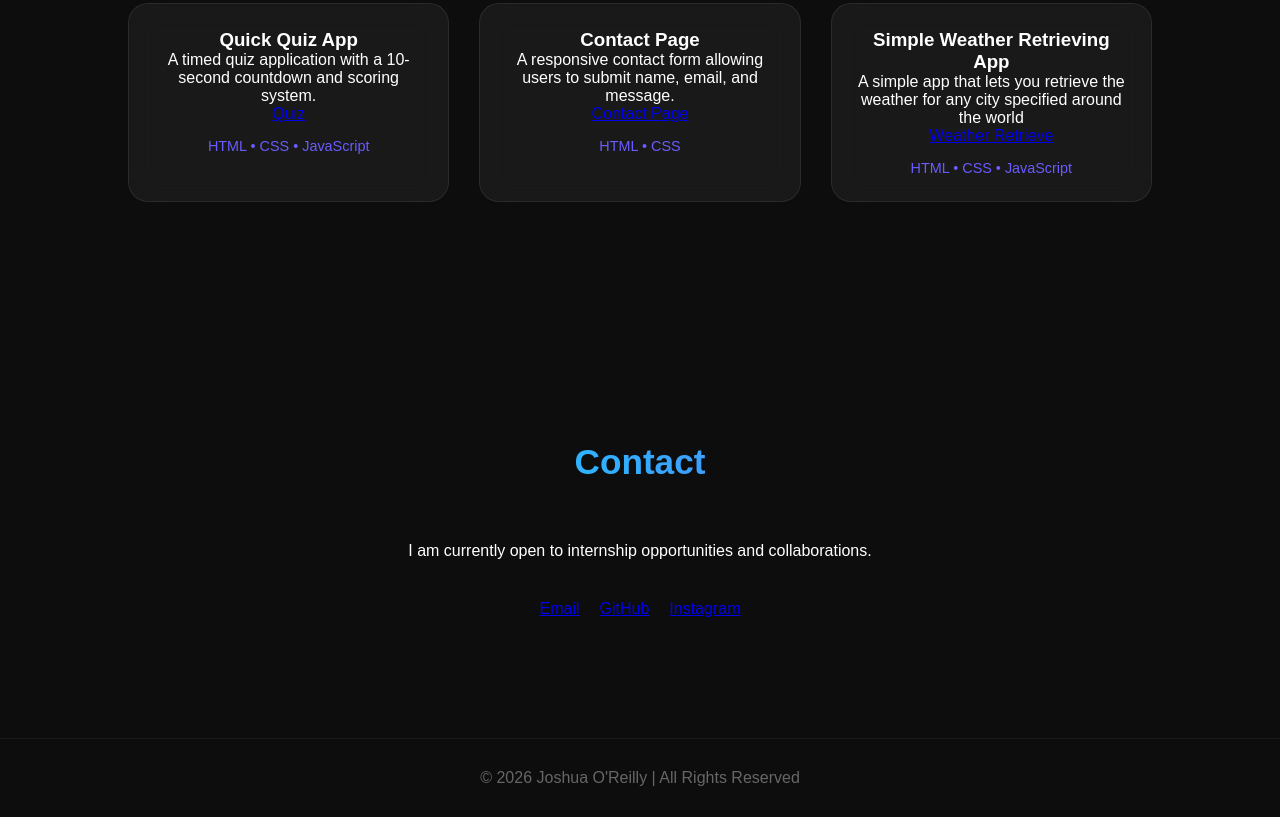
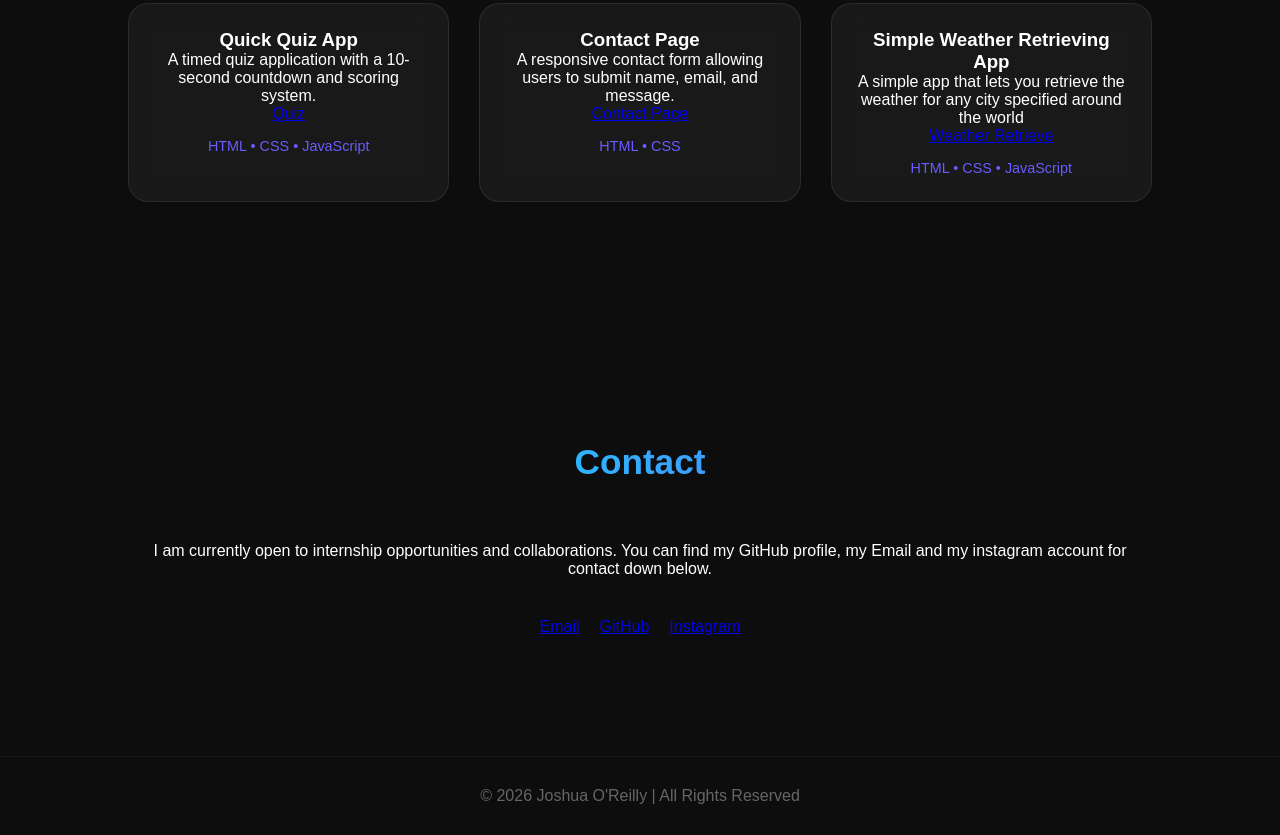
Before and after one commit to joshuaoreilly23/my-portfolio, a plain HTML site: page index.html in a window 1280 px wide. Shown: the part 2547-3382 px from the top of the page. Drawn offline with Linux system fonts and the light colour scheme.

Commit message:
Update index.html

```diff
--- a/index.html
+++ b/index.html
@@ -97,7 +97,7 @@
 <!-- CONTACT -->
 <section id="contact" class="section hidden">
     <h2>Contact</h2>
-    <p>I am currently open to internship opportunities and collaborations.</p>
+    <p>I am currently open to internship opportunities and collaborations. You can find my GitHub profile, my Email and my instagram account for contact down below.</p>
 
     <div class="contact-links">
         <a href="mailto:your.joshuaoreilly23@gmail.com">Email</a>
```
